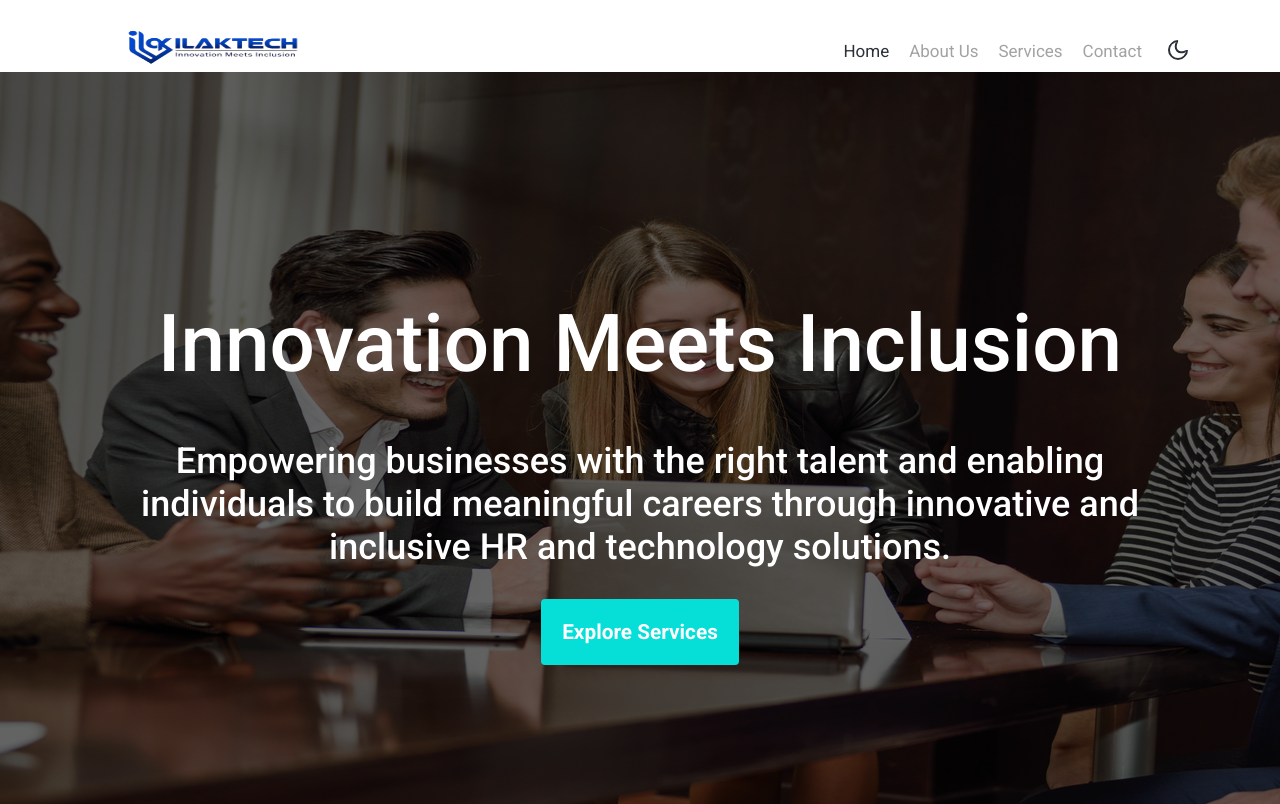
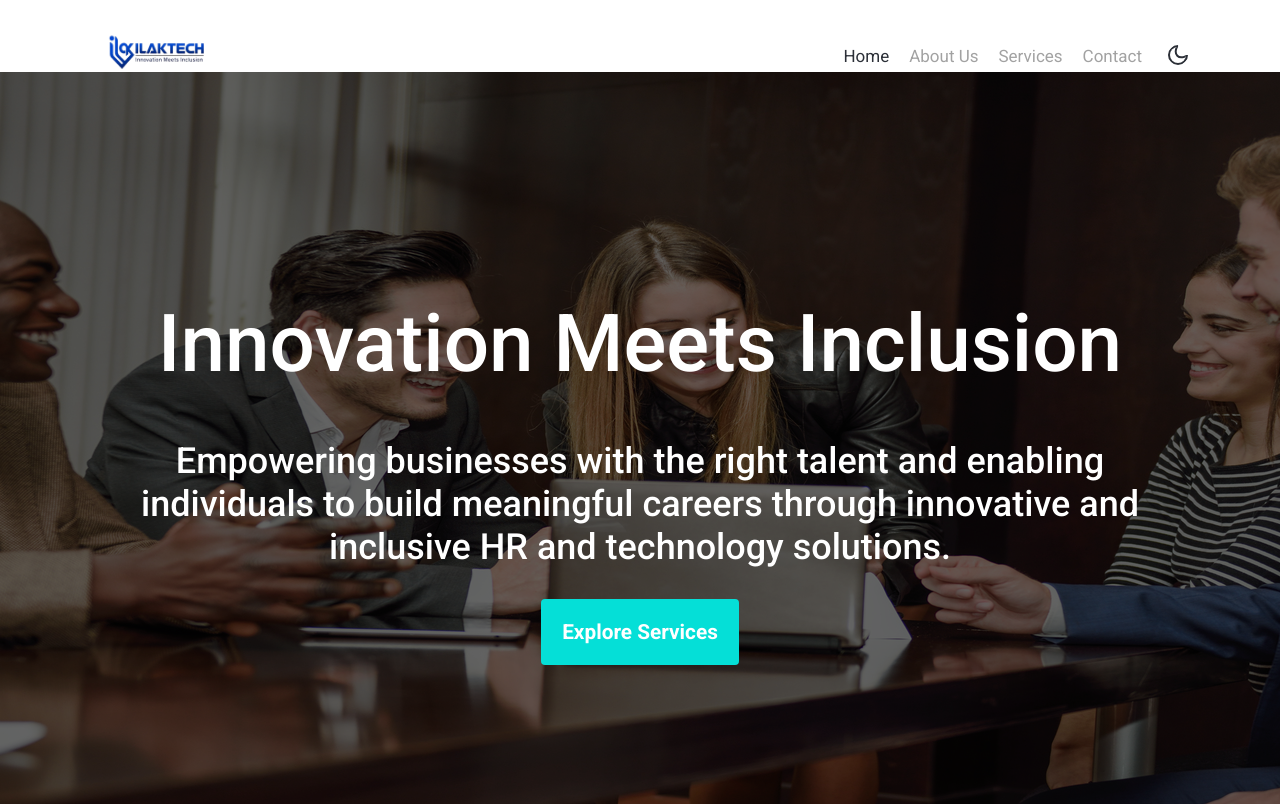
Before and after one commit to ilaktechofficial-droid/ilaktechofficial, a plain HTML site: page index.html in a window 1280 px wide. Shown: the top 804 px of the page. Drawn offline with Linux system fonts and the light colour scheme.

Commit message:
Update index.html

```diff
--- a/index.html
+++ b/index.html
@@ -30,7 +30,7 @@
 				</a></h1>-->
 
 
-			<a >
+			<a class="navbar-brand" href="#index.html" >
 				<img src="assets/images/logo.png" alt="Your logo" title="Your logo" height="100px" width="250px" />
 			</a>
 				<button class="navbar-toggler  collapsed bg-gradient" type="button" data-toggle="collapse" data-target="#navbarTogglerDemo02" aria-controls="navbarTogglerDemo02" aria-expanded="false" aria-label="Toggle navigation">
```
